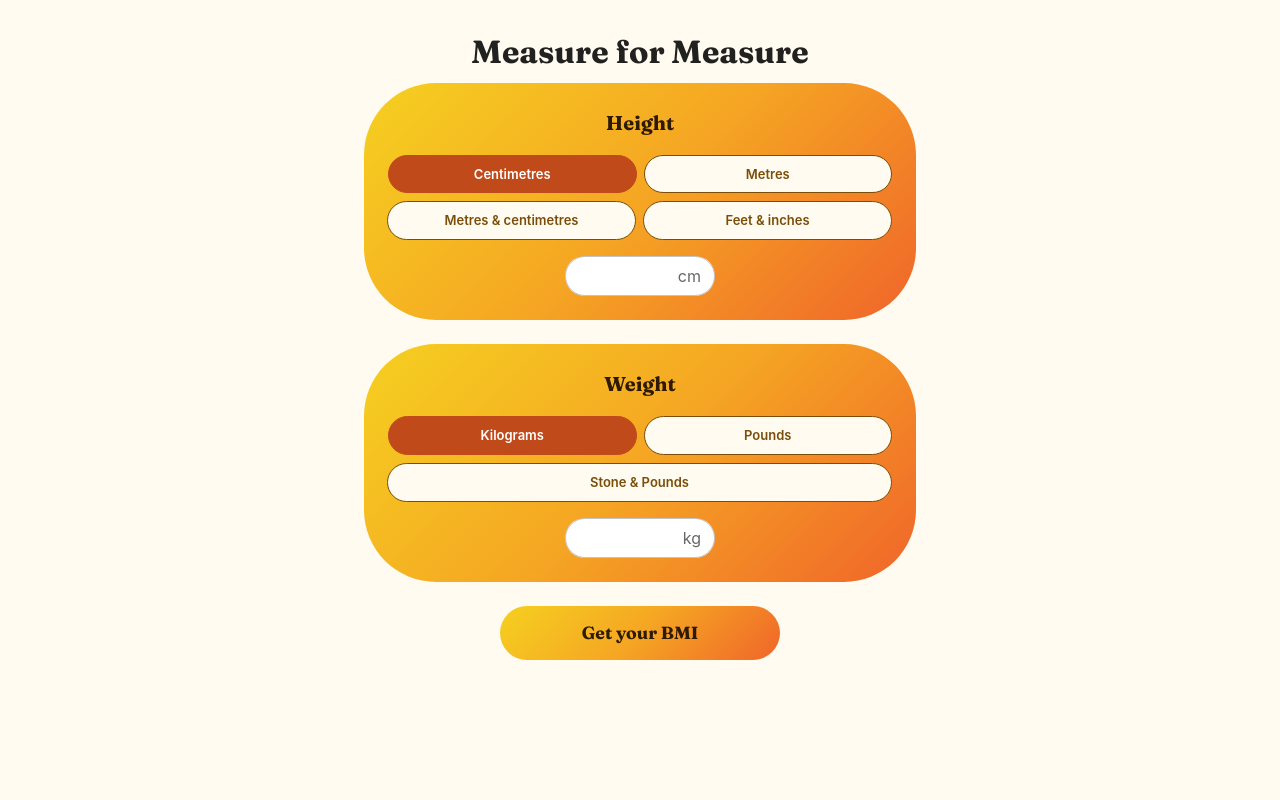
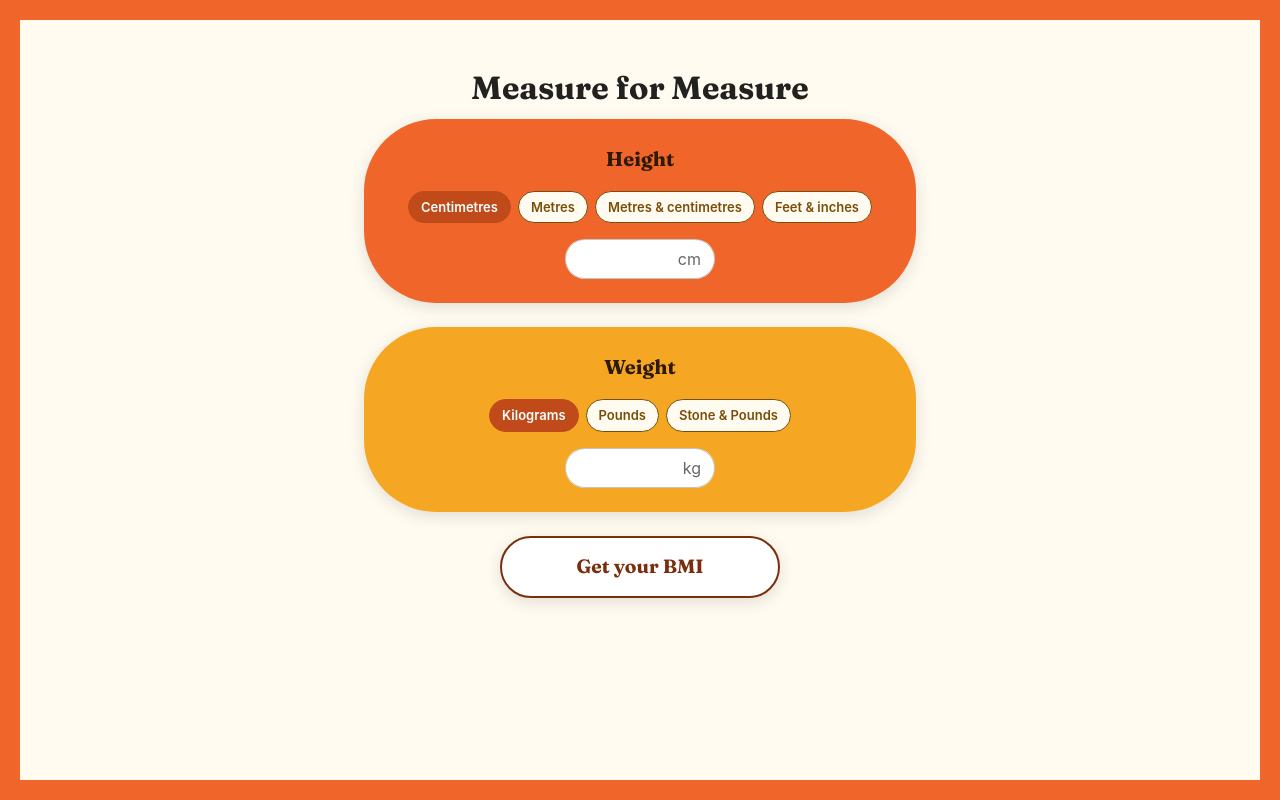
Before and after one commit to KerryCX/measure-for-measure, a React (Vite) app: page / in a window 1280 px wide. Built offline with nearby package versions, Linux system fonts and the light colour scheme.

Commit message:
feat: visual refinements, card colours, button styles, border and shadows

```diff
--- a/src/App.tsx
+++ b/src/App.tsx
@@ -71,12 +71,20 @@ const App = () => {
     buttonLabel === "Reset" ? handleReset : handleSubmit;
 
   return (
-    <Container maxWidth='sm' component='main' sx={{ py: { xs: 2, sm: 4 } }}>
+    <Container
+      maxWidth='sm'
+      component='main'
+      sx={{
+        py: { xs: 1, sm: 4 },
+        borderRadius: 4,
+        mt: 2,
+      }}
+    >
       <Typography variant='h4' gutterBottom>
         Measure for Measure
       </Typography>
 
-      <MeasureCard label='Height'>
+      <MeasureCard label='Height' background='#F0652A'>
         <HeightInput
           value={height}
           onChange={handleHeightChange}
@@ -84,7 +92,7 @@ const App = () => {
         />
       </MeasureCard>
 
-      <MeasureCard label='Weight'>
+      <MeasureCard label='Weight' background='#F5A623'>
         <WeightInput
           value={weight}
           onChange={handleWeightChange}
@@ -97,8 +105,10 @@ const App = () => {
         fullWidth
         onClick={handleButtonClick}
         sx={{
-          background: "linear-gradient(135deg, #F5D020, #F5A623, #F0652A)",
-          color: "#2D1A00",
+          background: "#FFFFFF",
+          color: "#7A2E0E",
+          border: "2px solid #7A2E0E",
+          fontSize: "1.2rem",
           maxWidth: 280,
           fontWeight: 700,
           borderRadius: "999px",
@@ -107,11 +117,10 @@ const App = () => {
           mx: "auto",
           display: "block",
           fontFamily: "Fraunces, serif",
-          fontSize: "1.1rem",
-          boxShadow: "none",
+          boxShadow: "0 4px 16px rgba(0,0,0,0.12)",
           "&:hover": {
-            background: "linear-gradient(135deg, #E8C31A, #E89B1A, #D85A24)",
-            boxShadow: "none",
+            background: "#FFF5F0",
+            boxShadow: "0 4px 16px rgba(0,0,0,0.12)",
           },
           textTransform: "none",
         }}
--- a/src/components/BMIResult.tsx
+++ b/src/components/BMIResult.tsx
@@ -11,11 +11,15 @@ interface BMIResultProps {
 }
 
 const cardSx = {
-  background: "linear-gradient(135deg, #F5D020, #F5A623, #F0652A)",
+  background: "#F5D020",
   borderRadius: 3,
-  padding: 3,
+  padding: { xs: 1.5, sm: 3 },
   textAlign: "center",
   mt: { xs: 1, sm: 2 },
+  maxWidth: 280,
+  mx: "auto",
+  pb: 2,
+  boxShadow: "0 4px 16px rgba(0,0,0,0.12)",
 };
 
 const BMIResult = ({ result }: BMIResultProps) => {
@@ -39,6 +43,7 @@ const BMIResult = ({ result }: BMIResultProps) => {
           fontFamily: "Fraunces, serif",
           fontWeight: 700,
           color: "#2D1A00",
+          fontSize: { xs: "2.5rem", sm: "3rem" },
         }}
       >
         {result.value}
@@ -61,7 +66,11 @@ const BMIResult = ({ result }: BMIResultProps) => {
       {showCategory && (
         <Typography
           variant='body1'
-          sx={{ mt: 1, color: "#2D1A00", fontWeight: 600 }}
+          sx={{
+            mt: 1,
+            color: "#2D1A00",
+            fontWeight: 600,
+          }}
         >
           {BMI_CATEGORIES[result.category].label}
         </Typography>
--- a/src/components/MeasureCard.tsx
+++ b/src/components/MeasureCard.tsx
@@ -4,16 +4,18 @@ import Typography from "@mui/material/Typography";
 interface MeasureCardProps {
   label: string;
   children: React.ReactNode;
+  background: string;
 }
 
-const MeasureCard = ({ label, children }: MeasureCardProps) => {
+const MeasureCard = ({ label, children, background }: MeasureCardProps) => {
   return (
     <Box
       sx={{
-        background: "linear-gradient(135deg, #F5D020, #F5A623, #F0652A)",
+        background,
         borderRadius: 3,
-        padding: { xs: 2, sm: 3 },
-        mb: { xs: 1.5, sm: 3 },
+        padding: { xs: 1.5, sm: 3 },
+        mb: { xs: 1, sm: 3 },
+        boxShadow: "0 4px 16px rgba(0,0,0,0.12)",
       }}
     >
       <Typography
--- a/src/components/UnitToggle.tsx
+++ b/src/components/UnitToggle.tsx
@@ -34,13 +34,14 @@ const UnitToggle = <T extends string>({
         flexWrap: "wrap",
         width: "100%",
         gap: "8px",
+        justifyContent: "center",
       }}
     >
       {options.map((option) => (
         <Tooltip key={option.value} title={option.tooltip} arrow>
           <ToggleButton
             value={option.value}
-            sx={{ flex: "1 1 calc(50% - 8px)", minWidth: 0 }}
+            sx={{ flex: "0 1 auto", minWidth: 0 }}
           >
             {option.label}
           </ToggleButton>
--- a/src/theme.tsx
+++ b/src/theme.tsx
@@ -18,6 +18,15 @@ const theme = createTheme({
     fontFamily: "Inter, sans-serif",
   },
   components: {
+    MuiCssBaseline: {
+      styleOverrides: {
+        body: {
+          border: "20px solid #F0652A",
+          minHeight: "100vh",
+          boxSizing: "border-box",
+        },
+      },
+    },
     MuiTypography: {
       styleOverrides: {
         h4: {
@@ -37,6 +46,7 @@ const theme = createTheme({
           borderRadius: "999px !important",
           textTransform: "none",
           fontWeight: 600,
+          padding: "4px 12px",
           "&.Mui-selected": {
             background: "#C04A1A",
             color: "#FFFFFF",
```
